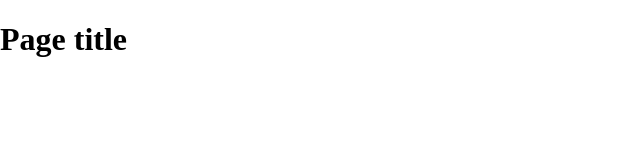
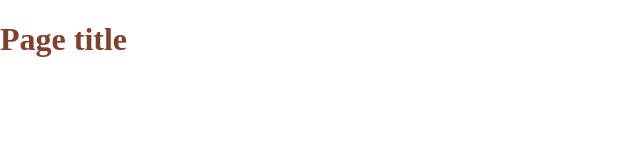
Before and after one commit to tranStephen/git-basics, a plain HTML site: page index.html in a window 1280 px wide. Shown: the whole page, without its empty margins (0-640 px from the left). Drawn offline with nearby package versions, Linux system fonts and the light colour scheme.

Commit message:
updated css for common elements

```diff
--- a/_css/main.css
+++ b/_css/main.css
@@ -81,6 +81,10 @@ pre {
 	overflow: auto;
 }
 
+header h1{
+	color: rgb(127,64,45);
+	padding-top: lem;
+}
 /* Forms
    ========================================================================== */
 
```
